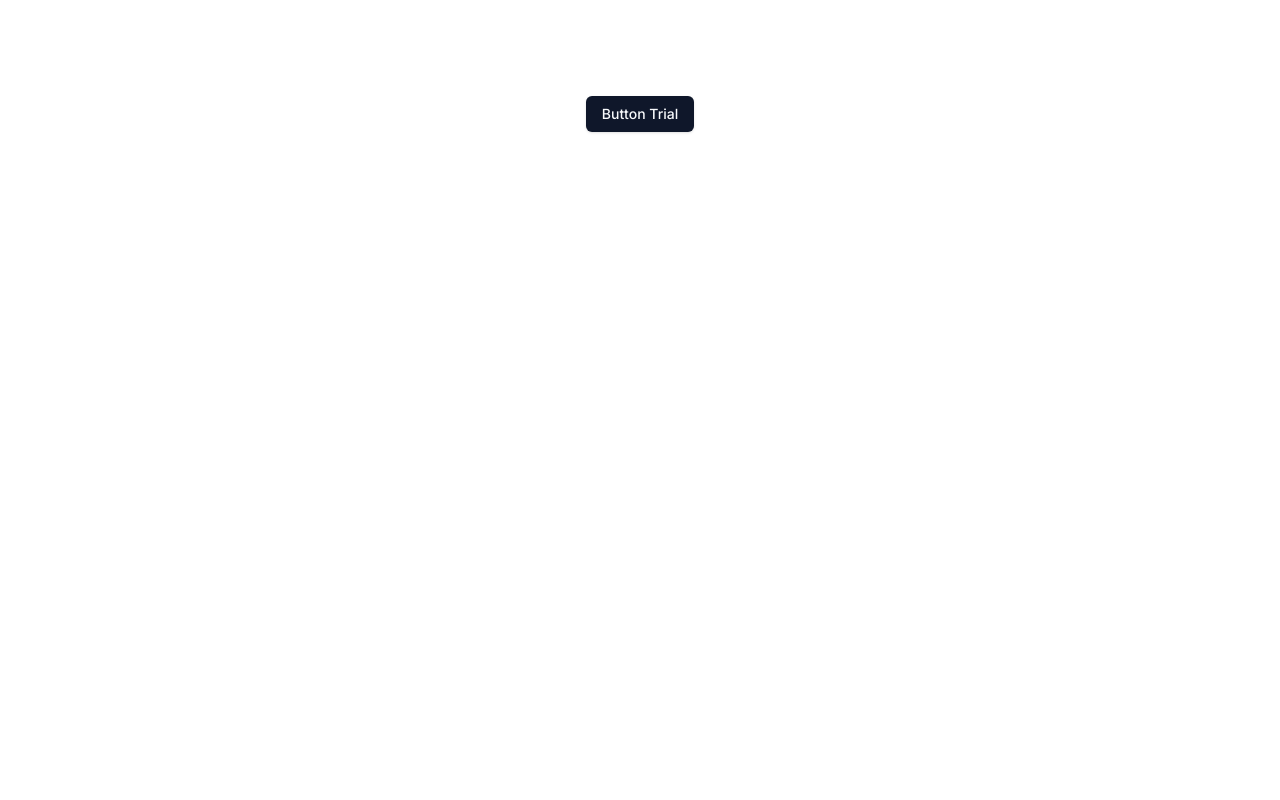
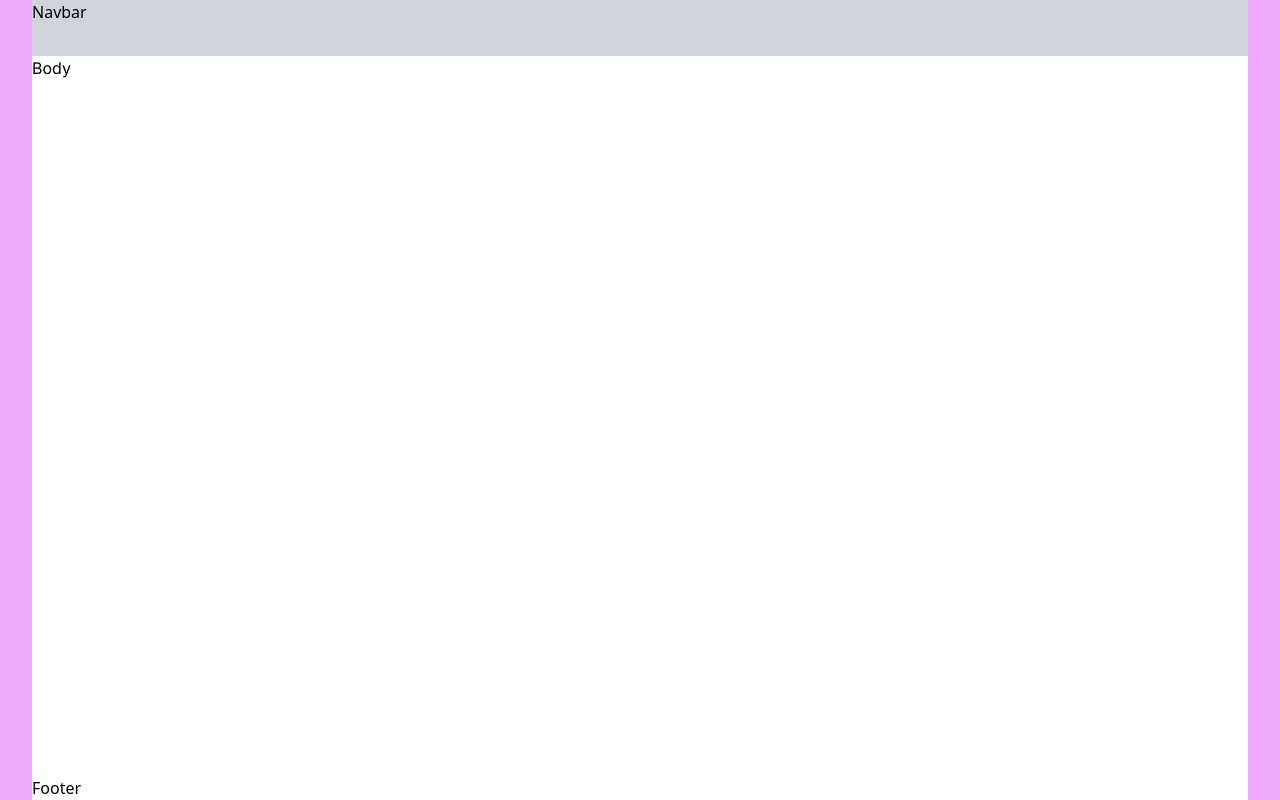
Before and after one commit to Subham-Beura/subhambeura.com, a Next.js app: page / in a window 1280 px wide. Built offline with nearby package versions, Linux system fonts and the light colour scheme.

Commit message:
add basic layout

```diff
--- a/src/app/layout.tsx
+++ b/src/app/layout.tsx
@@ -1,22 +1,33 @@
-import './globals.css'
-import type { Metadata } from 'next'
-import { Inter } from 'next/font/google'
+import "./globals.css";
+import type { Metadata } from "next";
+import { Inter } from "next/font/google";
 
-const inter = Inter({ subsets: ['latin'] })
+import Navbar from "../components/Layout/Navbar";
+import Footer from "../components/Layout/Footer";
+
+const inter = Inter({ subsets: ["latin"] });
 
 export const metadata: Metadata = {
-  title: 'Create Next App',
-  description: 'Generated by create next app',
-}
+  title: "Create Next App",
+  description: "Generated by create next app",
+};
 
 export default function RootLayout({
   children,
 }: {
-  children: React.ReactNode
+  children: React.ReactNode;
 }) {
   return (
     <html lang="en">
-      <body className={inter.className}>{children}</body>
+      <body className="flex">
+        <div className="left-margin w-[2.5vw] bg-fuchsia-300"></div>
+        <div className="flex flex-col w-[95vw] h-full">
+          <Navbar />
+          <div className={inter.className + " min-h-[90vh] "}>{children}</div>
+          <Footer />
+        </div>
+        <div className="left-margin w-[2.5vw] bg-fuchsia-300"></div>
+      </body>
     </html>
-  )
+  );
 }
--- a/src/app/page.tsx
+++ b/src/app/page.tsx
@@ -1,9 +1,5 @@
 import { Button } from "@/components/ui/button";
 import Image from "next/image";
 export default function Home() {
-  return (
-    <main className="flex min-h-screen flex-col items-center justify-between p-24">
-      <Button>Button Trial</Button>
-    </main>
-  );
+  return <>Body</>;
 }
--- /dev/null
+++ b/src/components/Layout/Footer.tsx
@@ -0,0 +1,5 @@
+import React from "react";
+
+export default function Footer() {
+  return <div>Footer</div>;
+}
--- /dev/null
+++ b/src/components/Layout/Navbar.tsx
@@ -0,0 +1,5 @@
+import React from "react";
+
+export default function Navbar() {
+  return <div className="bg-gray-300 h-14 ">Navbar</div>;
+}
```
